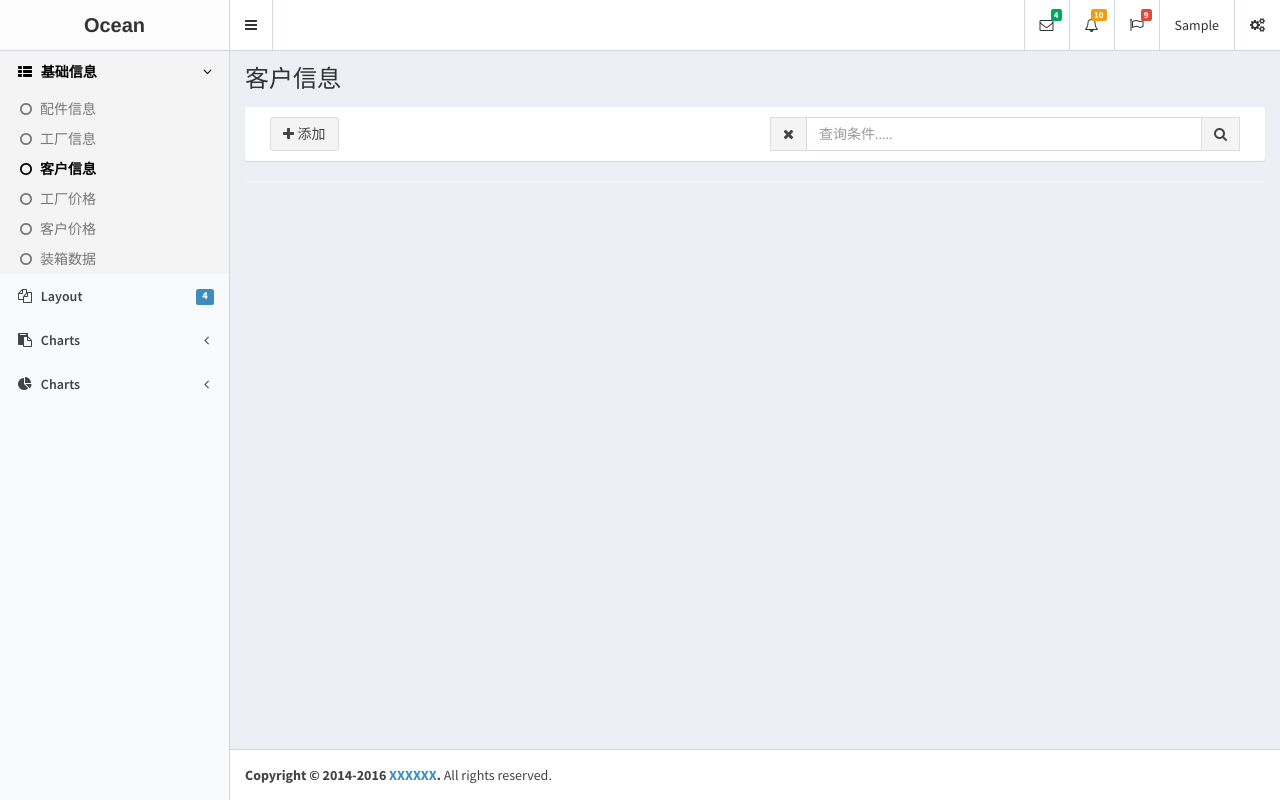
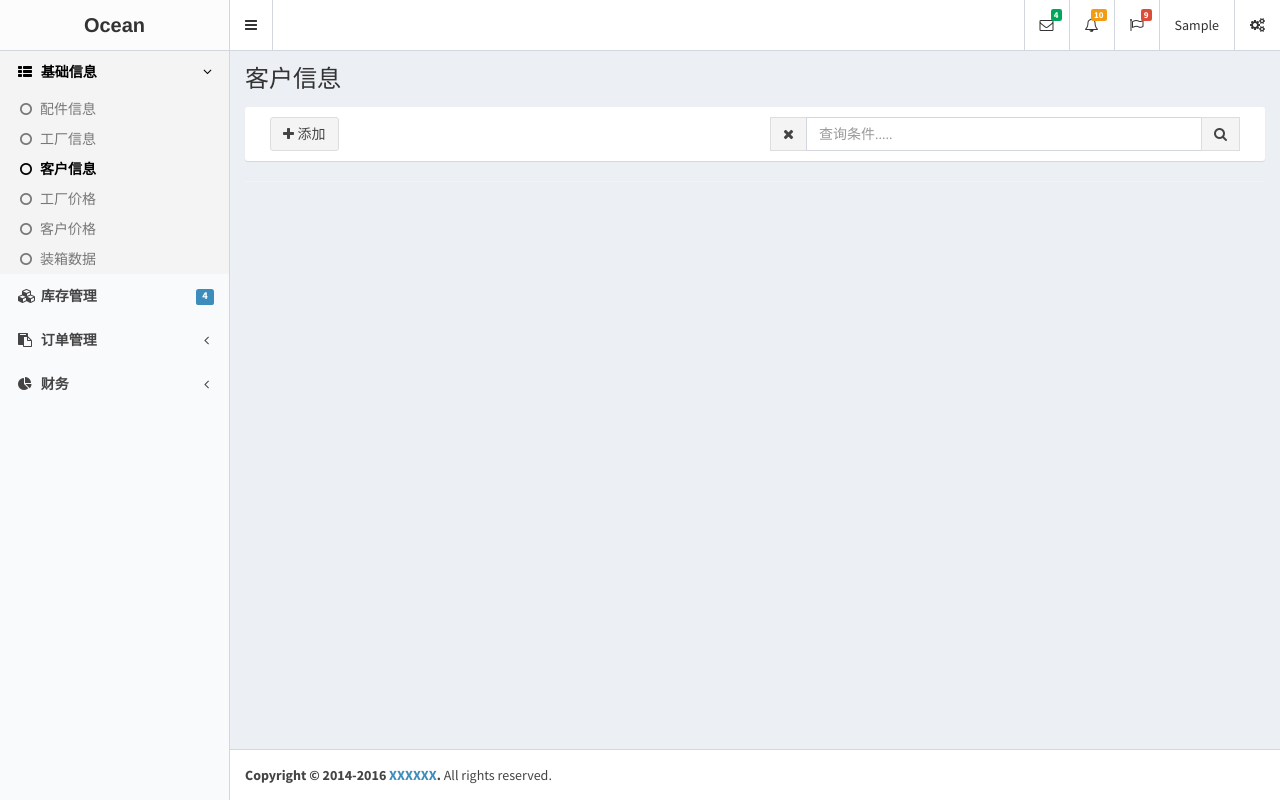
Before and after one commit to OldDriverOVO/ocean, a Django app: page /baseinfo/customer_list/ in a window 1280 px wide. Run offline with Django 3.2, Linux system fonts and the light colour scheme; the visitor is signed in with stand-in values (Sample User, id 1); data that the repository does not hold is empty; some libraries are stand-ins or nearby versions.

Commit message:
页面修改

```diff
--- a/templates/partinfo/base.html
+++ b/templates/partinfo/base.html
@@ -229,24 +229,18 @@
                 </li>
                 <li class="treeview">
                     <a href="#">
-                        <i class="fa fa-files-o"></i>
-                        <span>Layout</span>
+                        <i class="fa fa-cubes"></i>
+                        <span>库存管理</span>
                         <span class="pull-right-container">
               <span class="label label-primary pull-right">4</span>
             </span>
                     </a>
-                    <ul class="treeview-menu">
-                        <li><a href="media"><i class="fa fa-circle-o"></i> Top Navigation</a></li>
-                        <li><a href="../layout/boxed.html"><i class="fa fa-circle-o"></i> Boxed</a></li>
-                        <li><a href="../layout/fixed.html"><i class="fa fa-circle-o"></i> Fixed</a></li>
-                        <li><a href="../layout/collapsed-sidebar.html"><i class="fa fa-circle-o"></i> Collapsed Sidebar</a>
-                        </li>
-                    </ul>
+
                 </li>
                 <li class="treeview">
                     <a href="#">
                         <i class="fa fa-clipboard"></i>
-                        <span>Charts</span>
+                        <span>订单管理</span>
                         <span class="pull-right-container">
               <i class="fa fa-angle-left pull-right"></i>
             </span>
@@ -261,7 +255,7 @@
                 <li class="treeview">
                     <a href="#">
                         <i class="fa fa-pie-chart"></i>
-                        <span>Charts</span>
+                        <span>财务</span>
                         <span class="pull-right-container">
               <i class="fa fa-angle-left pull-right"></i>
             </span>
```
